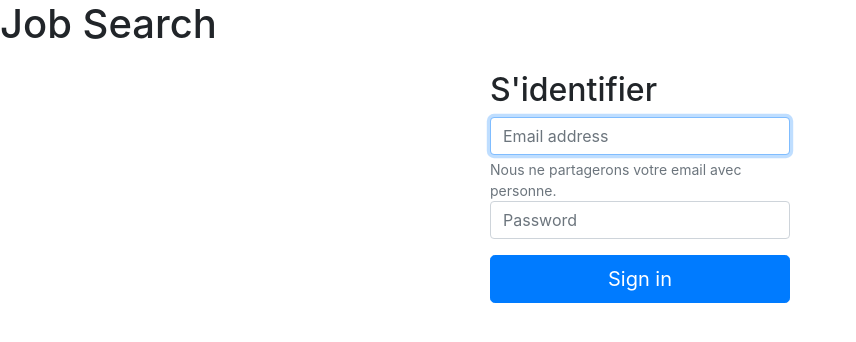
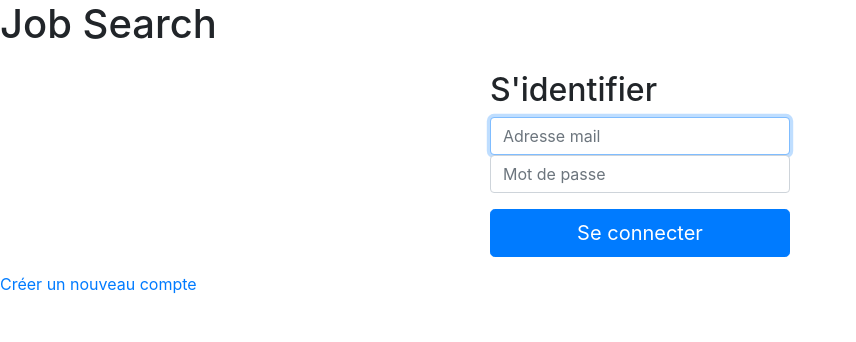
Before and after one commit to Draluy/Jobsearch, a Vue app in the folder front/: page /#/login in a window 1280 px wide. Shown: the top 342 px of the page, without its empty margins (0-856 px from the left). Built offline with nearby package versions, Linux system fonts and the light colour scheme.

Commit message:
Improved account creation, still work to  do:
- send http error code if applicable server side
- log-in directly if account creation is successful, display error message otherwise

```diff
--- a/front/src/components/Login.vue
+++ /dev/null
@@ -1,45 +0,0 @@
-<template>
-    <div class="login">
-        <jobheader/>
-        <form class="form-signin">
-          <h2 class="form-signin-heading">S'identifier</h2>
-          <label for="inputEmail" class="sr-only">Email</label>
-          <input id="inputEmail" v-model="username" class="form-control" placeholder="Email address" required="" autofocus="" type="email">
-          <small id="emailHelp" class="form-text text-muted">Nous ne partagerons votre email avec personne.</small>
-          <label for="inputPassword" class="sr-only">Mot de passe</label>
-          <input id="inputPassword" v-model="password" class="form-control" placeholder="Password" required="" type="password">
-          <button class="btn btn-lg btn-primary btn-block mt-3" @click.prevent="login" type="submit">Sign in</button>
-        </form>
-    </div>
-</template>
-<script>
-  import Header from './global/Header.vue'
-  import {loginService} from './global/LoginService'
-
-  export default {
-    name: 'Login',
-    data () {
-      return {
-        username: '',
-        password: ''
-      }
-    },
-    methods: {
-      login () {
-        console.log('calling login service')
-        loginService.login(this.username, this.password, this.$router)
-      }
-    },
-    components: {
-      'jobheader': Header
-    }
-  }
-</script>
-
-<style scoped>
-  .form-signin {
-    max-width: 330px;
-    padding: 15px;
-    margin: 0 auto;
-  }
-</style>
--- /dev/null
+++ b/front/src/components/login/Login.vue
@@ -0,0 +1,83 @@
+<template>
+  <div class="login">
+    <jobheader/>
+    <form class="form-signin">
+      <h2 class="form-signin-heading">S'identifier</h2>
+      <label for="inputEmail" class="sr-only">Email</label>
+      <input id="inputEmail" v-model="username" class="form-control" placeholder="Adresse mail" required=""
+             autofocus="" type="email">
+      <label for="inputPassword" class="sr-only">Mot de passe</label>
+      <input id="inputPassword" v-model="password" class="form-control" placeholder="Mot de passe" required=""
+             type="password">
+      <button class="btn btn-lg btn-primary btn-block mt-3" @click.prevent="login" type="submit">Se connecter</button>
+    </form>
+    <a class="mt-3" id="new-account" href="#" data-toggle="modal" data-target="#create-account">Créer un nouveau compte</a>
+
+    <div class="modal fade" id="create-account" tabindex="-1" role="dialog" aria-labelledby="exampleModalLabel"
+         aria-hidden="true">
+      <div class="modal-dialog  modal-md" role="document">
+        <div class="modal-content">
+          <div class="modal-header">
+            <h5 class="modal-title" id="exampleModalLabel">Création d'un compte</h5>
+            <button type="button" class="close" data-dismiss="modal" aria-label="Close">
+              <span aria-hidden="true">&times;</span>
+            </button>
+          </div>
+          <div class="modal-body col-12">
+            <form class="form-create-account">
+              <label for="inputEmailCreation" class="sr-only">Email</label>
+              <input id="inputEmailCreation" v-model="newAccountData.email" class="form-control" placeholder="Adresse mail" required=""
+                     autofocus="" type="email">
+              <small id="emailHelp" class="form-text text-muted">Nous ne partagerons votre email avec personne.</small>
+              <label for="inputPassword" class="sr-only">Mot de passe</label>
+              <input id="inputPasswordCreation" v-model="newAccountData.password" class="form-control" placeholder="Mot de passe" required=""
+                     type="password">
+              <input id="inputPasswordConfirmation" v-model="newAccountData.passwordConfirmation" class="form-control" placeholder="Confirmation du mot de passe" required=""
+                     type="password">
+            </form>
+          </div>
+          <div class="modal-footer">
+            <button class="btn btn-lg btn-primary btn-block mt-3" @click="newAccount" type="submit">Créer un compte</button>
+          </div>
+        </div>
+      </div>
+    </div>
+  </div>
+
+</template>
+<script>
+  import Header from '../global/Header.vue'
+  import {loginService} from './LoginService'
+  import {NewAccount} from './newAccountData'
+
+  export default {
+    name: 'Login',
+    data () {
+      return {
+        username: '',
+        password: '',
+        newAccountData: new NewAccount()
+      }
+    },
+    methods: {
+      login () {
+        console.log('calling login service')
+        loginService.login(this.username, this.password, this.$router)
+      },
+      newAccount () {
+        loginService.createNewAccount(this.newAccountData)
+      }
+    },
+    components: {
+      'jobheader': Header
+    }
+  }
+</script>
+
+<style scoped>
+  .form-signin {
+    max-width: 330px;
+    padding: 15px;
+    margin: 0 auto;
+  }
+</style>
--- a/front/src/components/global/LoginService.js
+++ b/front/src/components/login/LoginService.js
@@ -22,6 +22,20 @@ class LoginService extends RestService {
         }
       })
   }
+
+  createNewAccount (accountData, successCallback, errorCallback) {
+    this.axios.post('/registration', accountData)
+      .then(function (response) {
+        if (successCallback) {
+          successCallback(response)
+        }
+      })
+      .catch(function (error) {
+        if (errorCallback) {
+          errorCallback(error)
+        }
+      })
+  }
 }
 
 export let loginService = new LoginService()
--- /dev/null
+++ b/front/src/components/login/newAccountData.js
@@ -0,0 +1,5 @@
+export class NewAccount {
+  email = ''
+  password = ''
+  passwordConfirmation = ''
+}
--- a/front/src/router/index.js
+++ b/front/src/router/index.js
@@ -3,7 +3,7 @@ import Router from 'vue-router'
 import Applications from '@/components/applications/Applications'
 import Companies from '@/components/companies/Companies'
 import Contacts from '@/components/contacts/Contacts'
-import Login from '@/components/Login'
+import Login from '@/components/login/Login'
 import {RestService} from '../components/global/RestService'
 import store from '../components/global/Store'
 
```
Also changed, not shown: 2 other files (tests, documents, lock files or other folders).
